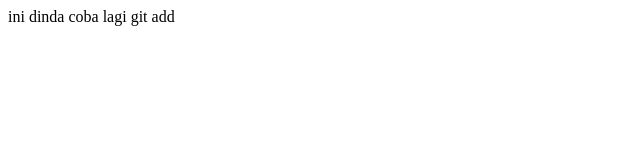
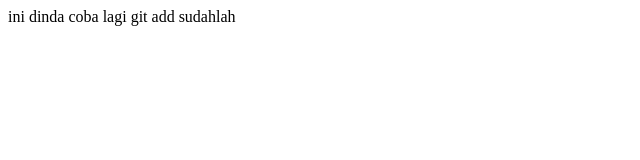
Before and after one commit to amelagustina359-create/kelompokmawar, a plain HTML site: page dinda.html in a window 1280 px wide. Shown: the full height of the page, 0-640 px from the left. Drawn offline with Linux system fonts and the light colour scheme.

Commit message:
sudahlah

```diff
--- a/dinda.html
+++ b/dinda.html
@@ -11,5 +11,7 @@
     coba lagi
 
     git add
+
+    sudahlah
 </body>
 </html>
```
